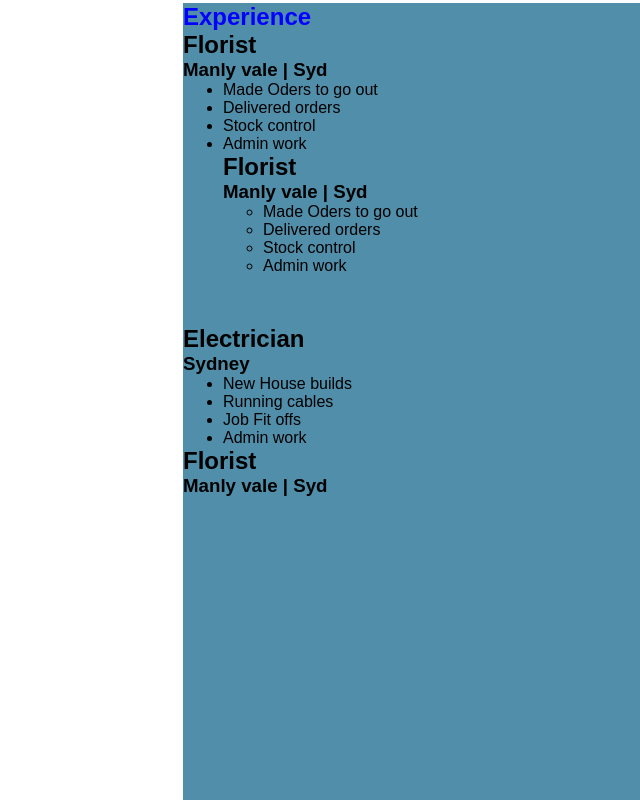
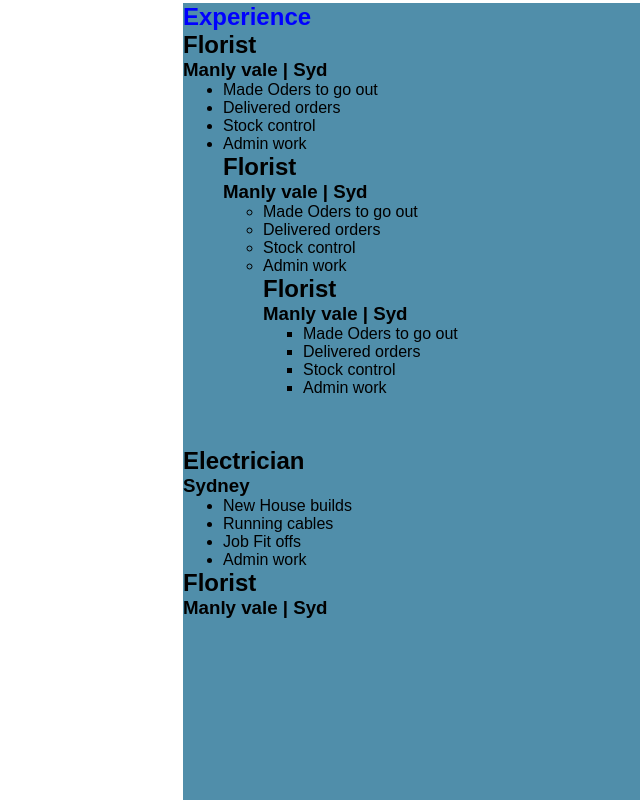
Before and after one commit to Don-Heal/Portfolio-2, a plain HTML site: page index.html in a window 1280 px wide. Shown: the part 847-1647 px from the top of the page, without its empty margins (87-727 px from the left). Drawn offline with Linux system fonts and the light colour scheme.

Commit message:
vm update

```diff
--- a/index.html
+++ b/index.html
@@ -29,13 +29,20 @@
                 <li>Admin work</li>
                 <h2>Florist</h2>
                 <h3>Manly vale | Syd</h3>
-
                 <ul>
                     <li>Made Oders to go out</li>
                     <li>Delivered orders</li>
                     <li>Stock control</li>
                     <li>Admin work</li>
-                </ul>
+                    <h2>Florist</h2>
+                    <h3>Manly vale | Syd</h3>
+
+                    <ul>
+                        <li>Made Oders to go out</li>
+                        <li>Delivered orders</li>
+                        <li>Stock control</li>
+                        <li>Admin work</li>
+                    </ul>
         </div>
 
         <div>
```
